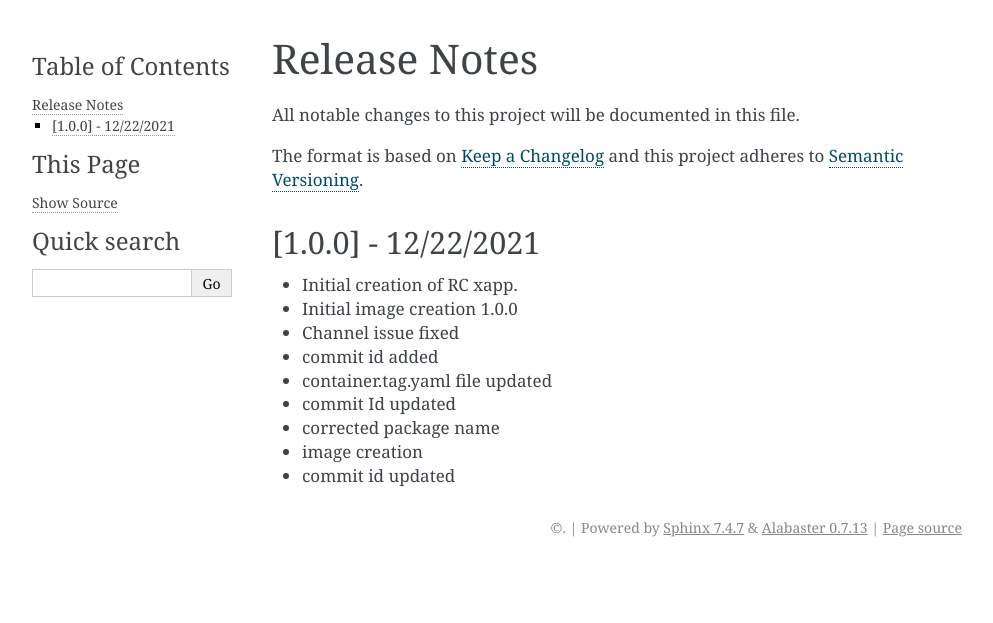
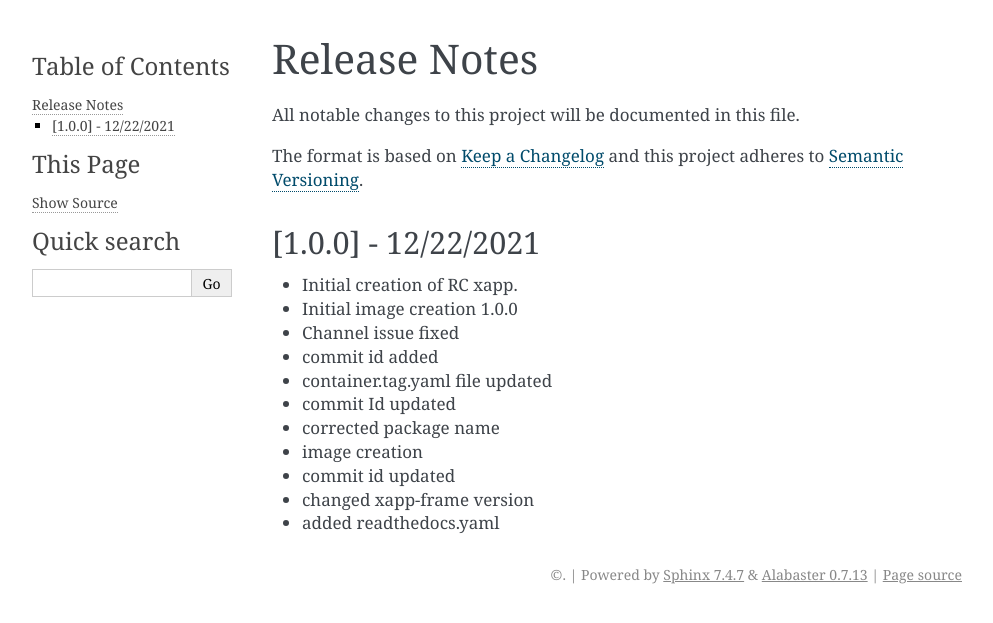
Before and after one commit to o-ran-sc/ric-app-rc, a Sphinx documentation site: the page built from docs/release-notes.rst, in a window 1280 px wide. Shown: the top 623 px of the page, without its empty margins (148-1141 px from the left). Built offline with Sphinx 7.4.7, drawn with Linux system fonts in a browser that asks for light colours.

Commit message:
added readthedocs.yaml
Signed-off-by: rajalakshmisv <rajalakshmisv@gmail.com>
Change-Id: I94da3edd0a5610870f941fe860c26e39cd51e764

```diff
--- a/docs/release-notes.rst
+++ b/docs/release-notes.rst
@@ -27,3 +27,7 @@ and this project adheres to `Semantic Versioning <http://semver.org/>`__.
 * image creation
 
 * commit id updated
+
+* changed xapp-frame version
+
+* added readthedocs.yaml
```
Also changed, not shown: .readthedocs.yaml (added).
